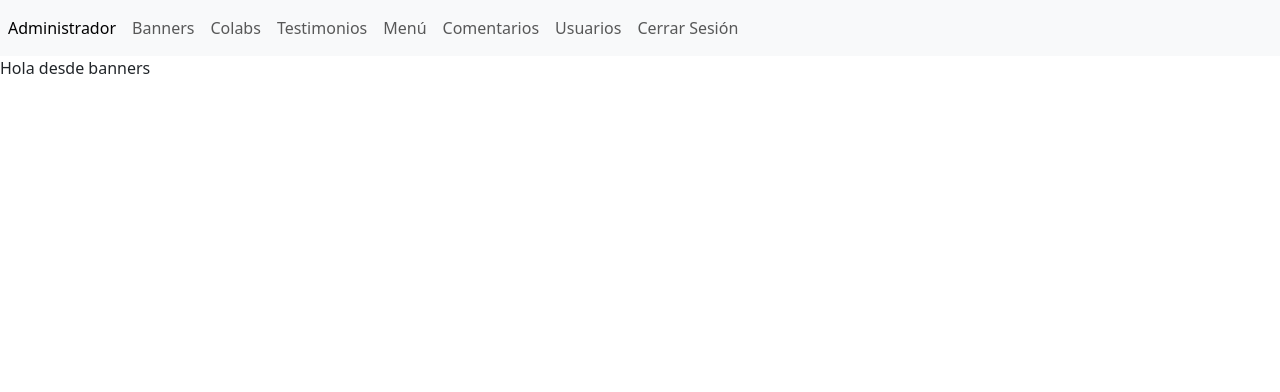
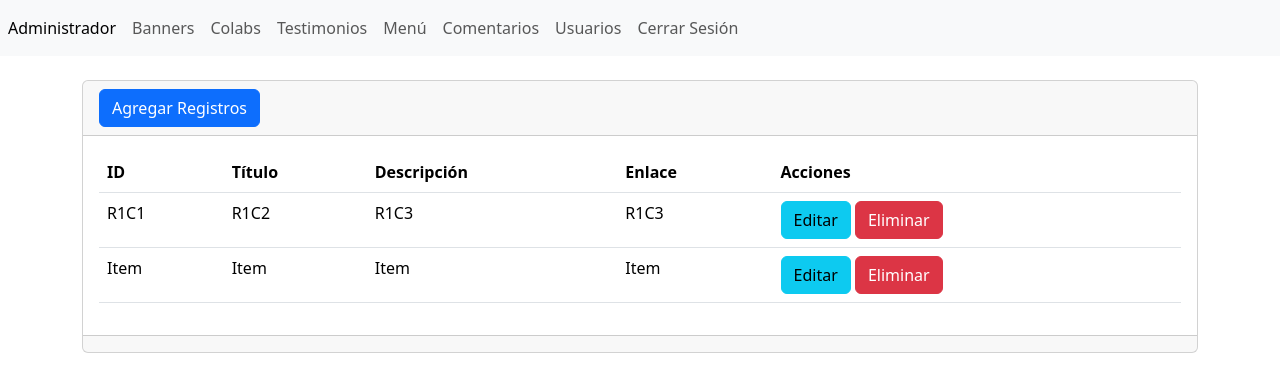
Before and after one commit to RobBanDam/Restaurante, a PHP site: page /admin/seccion/banners/ in a window 1280 px wide. Shown: the top 392 px of the page. Run offline with PHP 8.4, Linux system fonts and the light colour scheme.

Commit message:
06/01/2024 V.2.2 interfaz para listar registros

```diff
--- a/admin/seccion/banners/index.php
+++ b/admin/seccion/banners/index.php
@@ -1,6 +1,52 @@
-<?php
-    include '../../templates/header.php';
-    include '../../templates/footer.php';
-?>
+<?php include "../../templates/header.php"; ?>
+<br>
 
-Hola desde banners
+<div class="card">
+    <div class="card-header">
+
+        <a name="" id="" class="btn btn-primary" href="crear.php" role="button">Agregar Registros </a>
+
+    </div>
+    <div class="card-body">
+
+        <div class="table-responsive-sm">
+            <table class="table">
+                <thead>
+                    <tr>
+                        <th scope="col">ID</th>
+                        <th scope="col">Título</th>
+                        <th scope="col">Descripción</th>
+                        <th scope="col">Enlace</th>
+                        <th scope="col">Acciones</th>
+                    </tr>
+                </thead>
+                <tbody>
+                    <tr class="">
+                        <td scope="row">R1C1</td>
+                        <td>R1C2</td>
+                        <td>R1C3</td>
+                        <td>R1C3</td>
+                        <td>
+                            <a name="" id="" class="btn btn-info" href="#" role="button">Editar</a>
+                            <a name="" id="" class="btn btn-danger" href="#" role="button">Eliminar</a>
+                        </td>
+                    </tr>
+                    <tr class="">
+                        <td scope="row">Item</td>
+                        <td>Item</td>
+                        <td>Item</td>
+                        <td>Item</td>
+                        <td>
+                            <a name="" id="" class="btn btn-info" href="#" role="button">Editar</a>
+                            <a name="" id="" class="btn btn-danger" href="#" role="button">Eliminar</a>
+                        </td>
+                    </tr>
+                </tbody>
+            </table>
+        </div>
+
+    </div>
+    <div class="card-footer text-muted"></div>
+</div>
+
+<?php include "../../templates/footer.php"; ?>
--- a/admin/templates/footer.php
+++ b/admin/templates/footer.php
@@ -1,3 +1,4 @@
+</section>
 </main>
 <footer>
 	<!-- place footer here -->
--- a/admin/templates/header.php
+++ b/admin/templates/header.php
@@ -21,15 +21,16 @@
 		<nav class="navbar navbar-expand navbar-light bg-light">
 			<div class="nav navbar-nav">
 				<a class="nav-item nav-link active" href="#" aria-current="page">Administrador <span class="visually-hidden">(current)</span></a>
-				<a class="nav-item nav-link" href="<?php echo $urlBase;?>seccion/banners/">Banners</a>
-				<a class="nav-item nav-link" href="<?php echo $urlBase;?>seccion/colaboradores/">Colabs</a>
-				<a class="nav-item nav-link" href="<?php echo $urlBase;?>seccion/testimonios/">Testimonios</a>
-				<a class="nav-item nav-link" href="<?php echo $urlBase;?>seccion/menu/">Menú</a>
-				<a class="nav-item nav-link" href="<?php echo $urlBase;?>seccion/comentarios/">Comentarios</a>
-				<a class="nav-item nav-link" href="<?php echo $urlBase;?>seccion/usuarios/">Usuarios</a>
+				<a class="nav-item nav-link" href="<?php echo $urlBase; ?>seccion/banners/">Banners</a>
+				<a class="nav-item nav-link" href="<?php echo $urlBase; ?>seccion/colaboradores/">Colabs</a>
+				<a class="nav-item nav-link" href="<?php echo $urlBase; ?>seccion/testimonios/">Testimonios</a>
+				<a class="nav-item nav-link" href="<?php echo $urlBase; ?>seccion/menu/">Menú</a>
+				<a class="nav-item nav-link" href="<?php echo $urlBase; ?>seccion/comentarios/">Comentarios</a>
+				<a class="nav-item nav-link" href="<?php echo $urlBase; ?>seccion/usuarios/">Usuarios</a>
 				<a class="nav-item nav-link" href="#">Cerrar Sesión</a>
 			</div>
 		</nav>
 
 	</header>
 	<main>
+		<section class="container">
```
